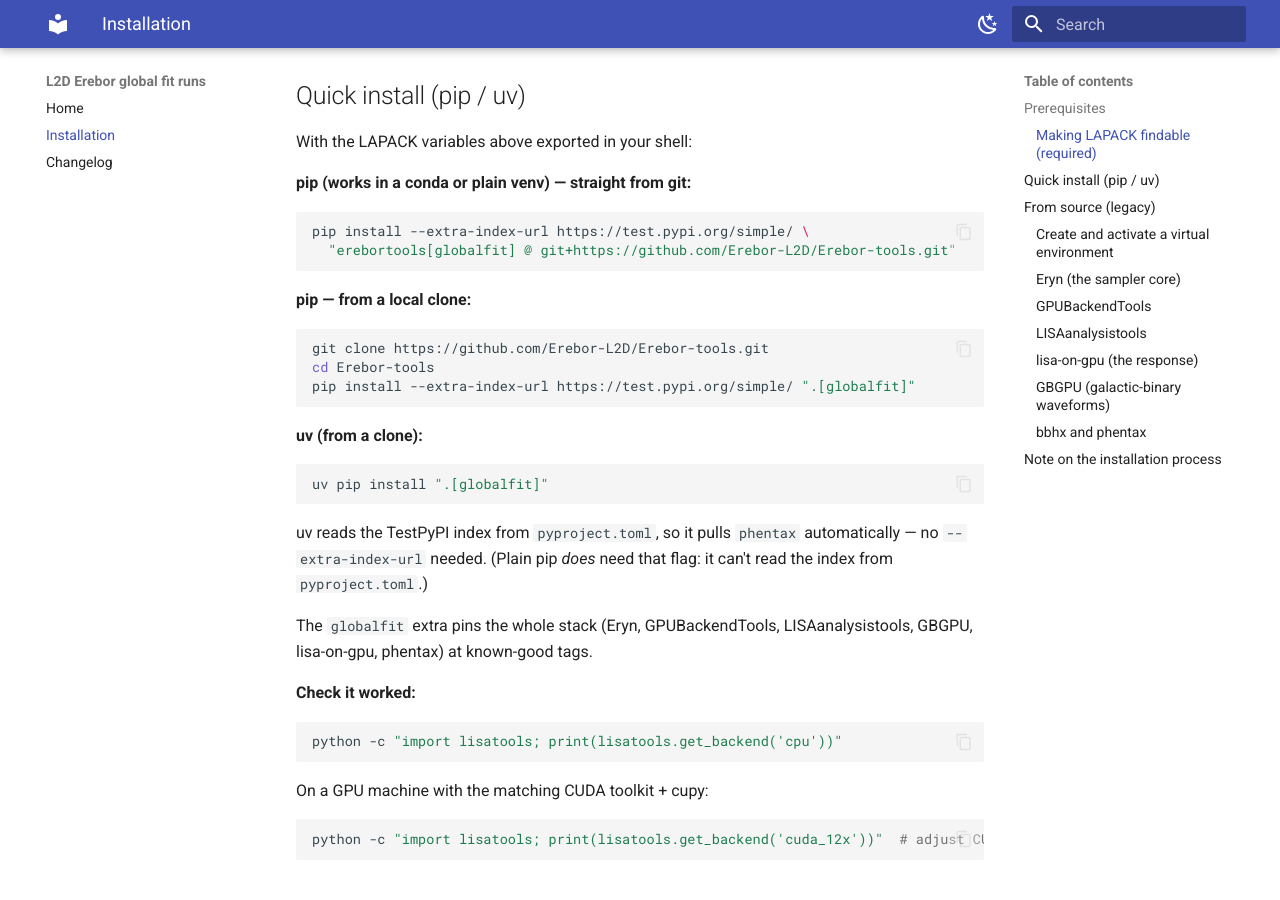
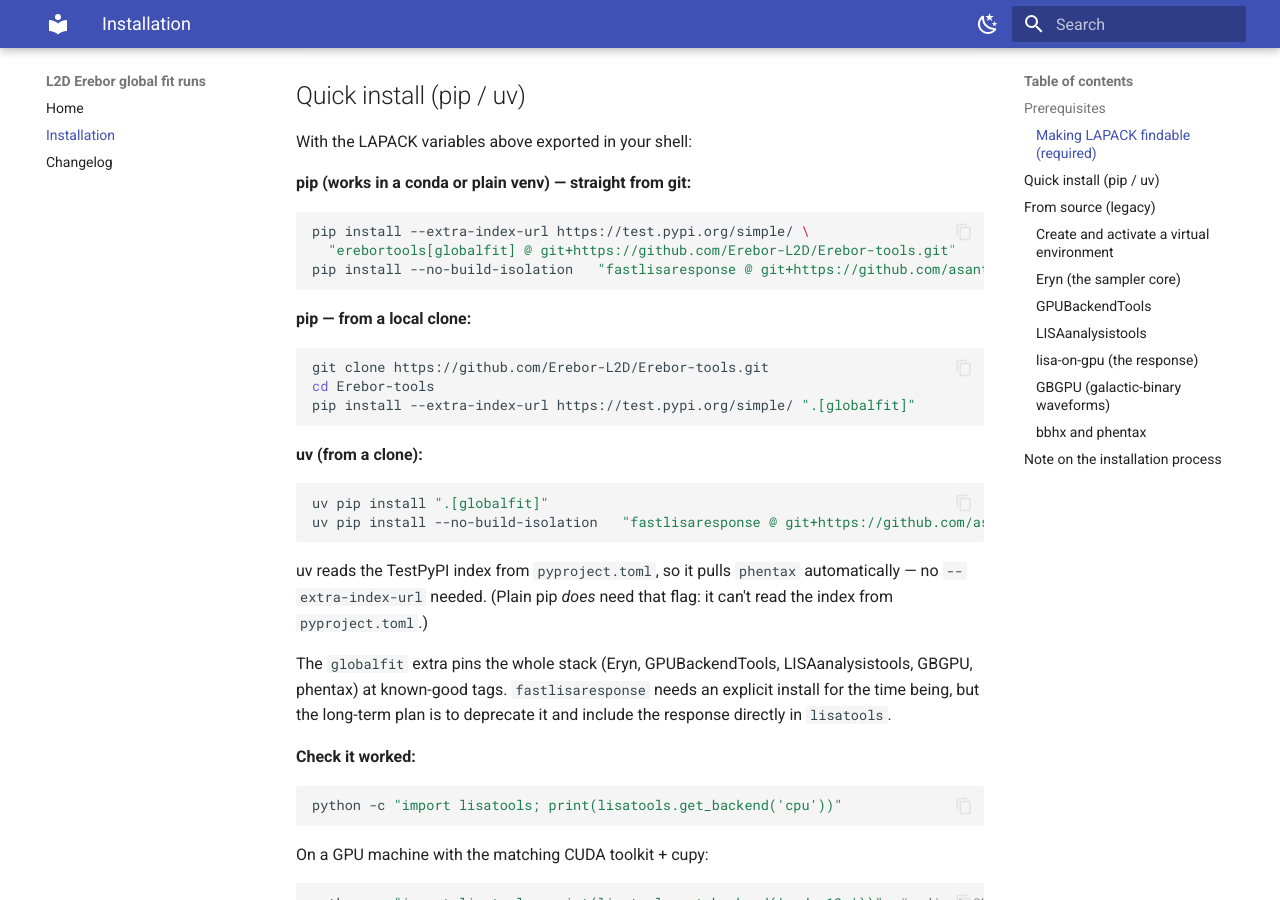
Before and after one commit to Erebor-L2D/Erebor-tools, an MkDocs documentation site: the page built from docs/installation.md, in a window 1280 px wide and 900 px high, scrolled down 1326 px. Built offline with MkDocs 1.6.1 and Material for MkDocs 9.7.7, drawn with Linux system fonts in a browser that asks for light colours.

Commit message:
new try installation

````diff
--- a/docs/installation.md
+++ b/docs/installation.md
@@ -61,6 +61,7 @@
 ```bash
 pip install --extra-index-url https://test.pypi.org/simple/ \
   "erebortools[globalfit] @ git+https://github.com/Erebor-L2D/Erebor-tools.git"
+pip install --no-build-isolation   "fastlisaresponse @ git+https://github.com/asantini29/lisa-on-gpu.git@v1.2.1.post1"
 ```
 
 **pip — from a local clone:**
@@ -73,13 +74,14 @@
 **uv (from a clone):**
 ```bash
 uv pip install ".[globalfit]"
+uv pip install --no-build-isolation   "fastlisaresponse @ git+https://github.com/asantini29/lisa-on-gpu.git@v1.2.1.post1"
 ```
 uv reads the TestPyPI index from `pyproject.toml`, so it pulls `phentax`
 automatically — no `--extra-index-url` needed. (Plain pip *does* need that flag:
 it can't read the index from `pyproject.toml`.)
 
 The `globalfit` extra pins the whole stack (Eryn, GPUBackendTools,
-LISAanalysistools, GBGPU, lisa-on-gpu, phentax) at known-good tags.
+LISAanalysistools, GBGPU, phentax) at known-good tags. `fastlisaresponse` needs an explicit install for the time being, but the long-term plan is to deprecate it and include the response directly in `lisatools`.
 
 **Check it worked:**
 ```bash
--- a/pyproject.toml
+++ b/pyproject.toml
@@ -24,7 +24,9 @@
   "lisaanalysistools @ git+https://github.com/Erebor-L2D/LISAanalysistools.git@v1.2.8.post2",
   "gbgpu @ git+https://github.com/Erebor-L2D/GBGPU.git@v1.2.5.post1",
   "bbhx",
-  "phentax==0.1.1b5"
+  "phentax==0.1.1b5",
+  "setuptools_scm",
+  "scikit_build_core"
 ]
 
 [dependency-groups]
````
